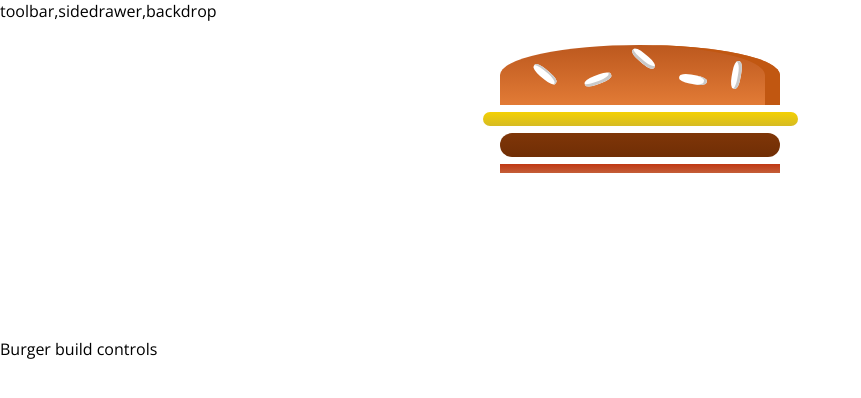
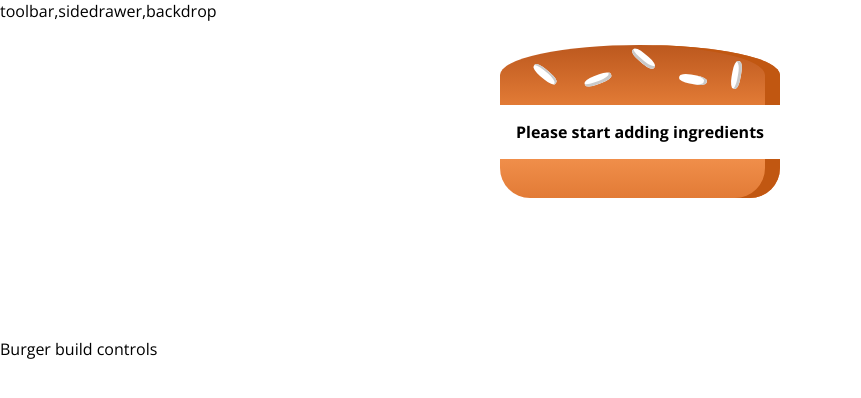
Before and after one commit to deepeshbaid/React-Burger-Project, a React (Create React App) app: page / in a window 1280 px wide. Shown: the top 398 px of the page, without its empty margins (0-861 px from the left). Built offline with nearby package versions, Linux system fonts and the light colour scheme.

Commit message:
hardcoding ingredients

```diff
--- a/src/components/Burger/Burger.js
+++ b/src/components/Burger/Burger.js
@@ -3,12 +3,23 @@ import classes from './Burger.module.css';
 import BurgerIngredient from './BurgerIngredient/BurgerIngredient'
 
 const burger=(props)=>{
+    let transformedIngredients = [];
+
+    for (let key in props.ingredients) {
+        for (let i = 0; i < props.ingredients[key]; i++) {
+            transformedIngredients.push(<BurgerIngredient key={key + i} type={key} />);
+        }
+    }
+    if(transformedIngredients.length===0)
+    {
+        transformedIngredients=<p>Please start adding ingredients</p>;
+    }
+
     return(
         <div className={classes.Burger}>
         <BurgerIngredient type="bread-top"></BurgerIngredient>
-        <BurgerIngredient type="cheese"></BurgerIngredient>
-        <BurgerIngredient type="meat"></BurgerIngredient>
-        <BurgerIngredient type="bacon"></BurgerIngredient>
+        {transformedIngredients}
+        <BurgerIngredient type="bread-bottom"></BurgerIngredient>
 
         </div>
     )
--- a/src/containers/BurgerBuilder/BurgerBuilder.js
+++ b/src/containers/BurgerBuilder/BurgerBuilder.js
@@ -3,12 +3,20 @@ import Auxi from '../../hoc/Auxi';
 import Burger from '../../components/Burger/Burger';
 
 class BurgerBuilder extends Component{
+    state={
+        ingredients:{
+            salad:0,
+            bacon:0,
+            cheese:0,
+            meat:0
+        }
+    }
+    render(){
 
-    render(){
 
         return(
             <Auxi>
-                <Burger/>
+                <Burger ingredients={this.state.ingredients}/>
                 <div>Burger build controls</div>
             </Auxi>
 
```
